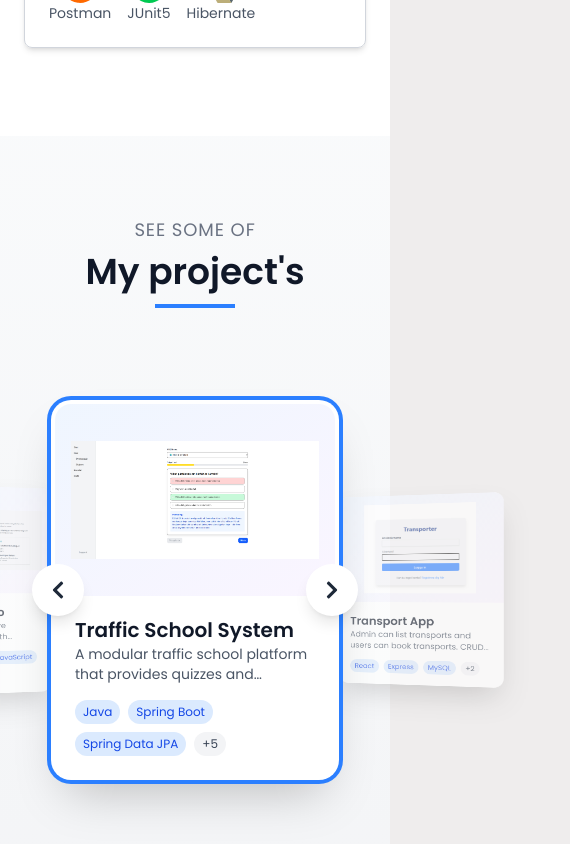
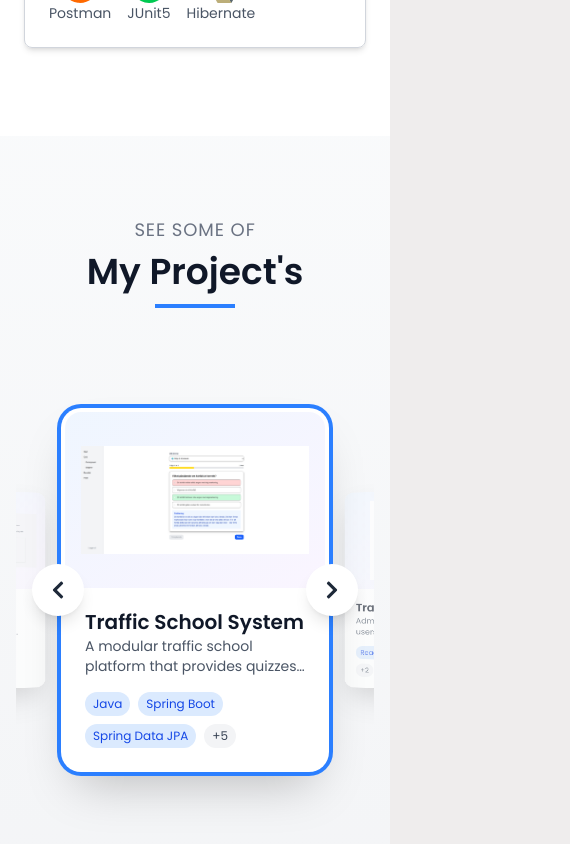
Before and after one commit to fukriiboii/portfolio, a React (Vite) app: page / in a window 390 px wide. Shown: the part 3160-4004 px from the top of the page, 570 px wide, since content can reach past the window. Built offline with nearby package versions, Linux system fonts and the light colour scheme.

Commit message:
Fix carousel opacity and image rendering

```diff
--- a/src/components/Projects.jsx
+++ b/src/components/Projects.jsx
@@ -1,9 +1,8 @@
 import React, { useState } from 'react';
-import { FaGithub, FaChevronLeft, FaChevronRight, FaTimes, FaExternalLinkAlt } from 'react-icons/fa';
+import { FaGithub, FaChevronLeft, FaChevronRight, FaTimes } from 'react-icons/fa';
 import p1 from '../assets/p1.png';
 import p2 from '../assets/p2.png';
 import p3 from '../assets/p3.png';
-
 
 const Projects = () => {
   const [currentIndex, setCurrentIndex] = useState(0);
@@ -12,7 +11,8 @@ const Projects = () => {
   const projects = [
     {
       title: 'Traffic School System',
-      description: 'A modular traffic school platform that provides quizzes and educational content for users to learn traffic rules and regulations. Includes frontend in React and multiple backend services in Spring Boot.',
+      description:
+        'A modular traffic school platform that provides quizzes and educational content for users to learn traffic rules and regulations. Includes frontend in React and multiple backend services in Spring Boot.',
       image: p3,
       githubLink: 'https://github.com/TrafficSchool-System',
       liveLink: null,
@@ -23,7 +23,7 @@ const Projects = () => {
         'Quiz creation, management, and session tracking',
         'RESTful API communication between frontend and backend',
         'Modular backend architecture with DTOs',
-        'CORS enabled for seamless integration'
+        'CORS enabled for seamless integration',
       ],
     },
     {
@@ -33,16 +33,11 @@ const Projects = () => {
       githubLink: 'https://github.com/fukriiboii/Transport-System',
       liveLink: null,
       tech: ['React', 'Express', 'MySQL', 'Sequelize', 'Node.js'],
-      features: [
-        'User authentication',
-        'Admin dashboard',
-        'Booking system',
-        'Full CRUD support',
-      ],
+      features: ['User authentication', 'Admin dashboard', 'Booking system', 'Full CRUD support'],
     },
     {
       title: 'Personal Portfolio',
-      description:'A modern and responsive portfolio website built with JavaScript, React, and TailwindCSS.',
+      description: 'A modern and responsive portfolio website built with JavaScript, React, and TailwindCSS.',
       image: p1,
       githubLink: 'https://github.com/fukriiboii/portfolio',
       liveLink: null,
@@ -51,13 +46,9 @@ const Projects = () => {
     },
   ];
 
-  const nextProject = () => {
-    setCurrentIndex((prev) => (prev + 1) % projects.length);
-  };
+  const nextProject = () => setCurrentIndex((prev) => (prev + 1) % projects.length);
 
-  const prevProject = () => {
-    setCurrentIndex((prev) => (prev - 1 + projects.length) % projects.length);
-  };
+  const prevProject = () => setCurrentIndex((prev) => (prev - 1 + projects.length) % projects.length);
 
   const getCardPosition = (index) => {
     const diff = index - currentIndex;
@@ -71,19 +62,20 @@ const Projects = () => {
   };
 
   return (
-    <section id="projects" className="py-20 px-4 bg-gradient-to-b from-gray-50 to-gray-100">
+    <section id="projects" className="py-20 px-4 bg-gradient-to-b from-gray-50 to-gray-100 overflow-x-hidden">
       <div className="max-w-7xl mx-auto">
-
+        {/* HEADER */}
         <div className="text-center mb-8">
           <p className="text-lg text-gray-500 uppercase tracking-wider">See some of</p>
-          <h2 className="text-4xl font-bold text-gray-900 mt-2">My project's</h2>
+          <h2 className="text-4xl font-bold text-gray-900 mt-2">My Project's</h2>
           <div className="w-20 h-1 bg-blue-500 mx-auto mt-3 mb-8"></div>
         </div>
 
-        {/* 3D CAROUSEL */}
+        {/* 3D CAROUSEL WRAPPER FIX */}
+        <div className="w-full overflow-x-hidden">
           <div
             className="relative h-[500px] md:h-[600px] flex items-center justify-center"
-          style={{ perspective: '1000px' }}
+            style={{ perspective: '1000px', overflow: 'visible' }}
           >
             <div className="relative w-full h-full" style={{ transformStyle: 'preserve-3d' }}>
               {projects.map((project, index) => {
@@ -109,14 +101,16 @@ const Projects = () => {
                     onClick={() => isCenter && setSelectedProject(project)}
                   >
                     <div
-                    className={`bg-white rounded-2xl shadow-2xl overflow-hidden w-[280px] md:w-[350px] transition-all duration-300 ${
+                      className={`bg-white rounded-2xl shadow-2xl overflow-hidden w-[260px] md:w-[350px] transition-all duration-300 ${
                         isCenter ? 'ring-4 ring-blue-500 ring-offset-4' : ''
                       }`}
                     >
-                    <div className="relative h-48 md:h-56 bg-gradient-to-br from-blue-50 to-purple-50">
+                      {/* IMAGE */}
+                      <div className="relative h-44 md:h-56 bg-gradient-to-br from-blue-50 to-purple-50">
                         <img src={project.image} alt={project.title} className="w-full h-full object-contain p-4" />
                       </div>
 
+                      {/* CONTENT */}
                       <div className="p-5">
                         <h3 className="text-xl font-bold text-gray-900">{project.title}</h3>
                         <p className="text-gray-600 text-sm mb-4 line-clamp-2">
@@ -157,6 +151,7 @@ const Projects = () => {
               <FaChevronRight className="text-xl" />
             </button>
           </div>
+        </div>
 
         {/* INDICATORS */}
         <div className="flex justify-center gap-2 mt-10">
@@ -164,9 +159,7 @@ const Projects = () => {
             <button
               key={i}
               onClick={() => setCurrentIndex(i)}
-              className={`rounded-full transition-all ${
-                i === currentIndex ? 'w-8 h-3 bg-blue-500' : 'w-3 h-3 bg-gray-300'
-              }`}
+              className={`rounded-full transition-all ${i === currentIndex ? 'w-8 h-3 bg-blue-500' : 'w-3 h-3 bg-gray-300'}`}
             ></button>
           ))}
         </div>
@@ -182,19 +175,12 @@ const Projects = () => {
             className="bg-white rounded-2xl max-w-4xl w-full max-h-[90vh] overflow-y-auto relative shadow-xl"
             onClick={(e) => e.stopPropagation()}
           >
-            <button
-              onClick={() => setSelectedProject(null)}
-              className="absolute top-4 right-4 bg-white p-2 rounded-full shadow"
-            >
+            <button onClick={() => setSelectedProject(null)} className="absolute top-4 right-4 bg-white p-2 rounded-full shadow">
               <FaTimes className="text-2xl" />
             </button>
 
             <div className="relative h-64 md:h-96 bg-gradient-to-br from-blue-50 to-purple-50">
-              <img
-                src={selectedProject.image}
-                alt={selectedProject.title}
-                className="w-full h-full object-contain p-8"
-              />
+              <img src={selectedProject.image} alt={selectedProject.title} className="w-full h-full object-contain p-8" />
             </div>
 
             <div className="p-8">
--- a/src/index.css
+++ b/src/index.css
@@ -1,14 +1,13 @@
 @import url("https://fonts.googleapis.com/css2?family=Poppins:wght@300;400;500;600&display=swap");
 @import "tailwindcss";
 
-html {
-  scroll-behavior: smooth;
-}
 
-body {
+
+html, body {
   background-color: #efeded;
   font-family: "Poppins", sans-serif;
   overflow-x: hidden ;
+  scroll-behavior: smooth;
 }
 
 /* 3D Carousel Styles */
```
Lines whose indentation alone changed are shown as unchanged.
